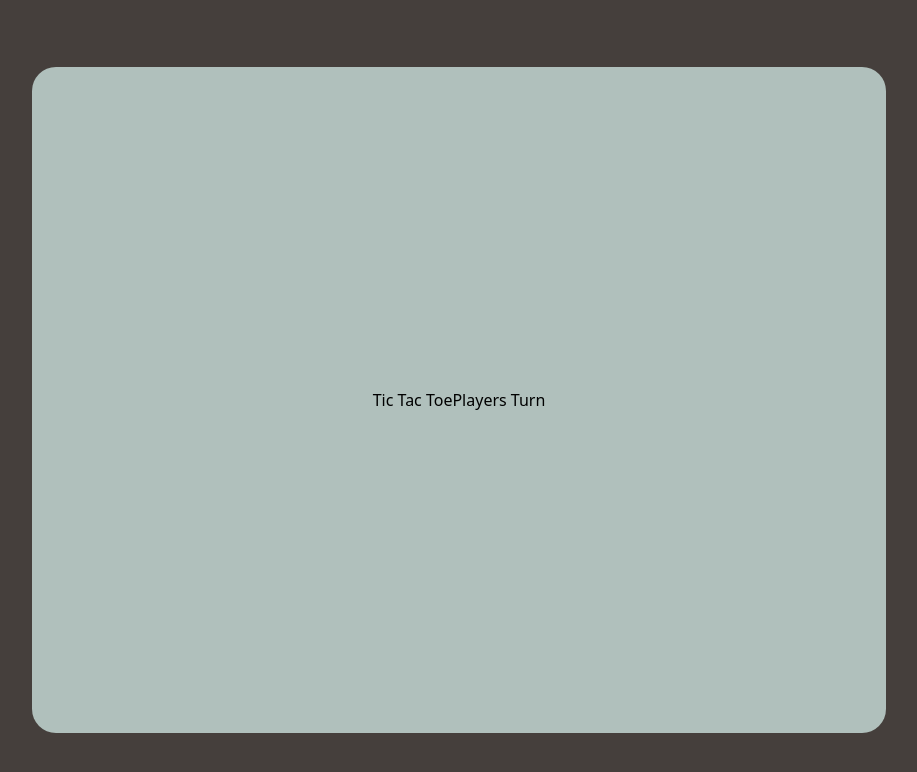
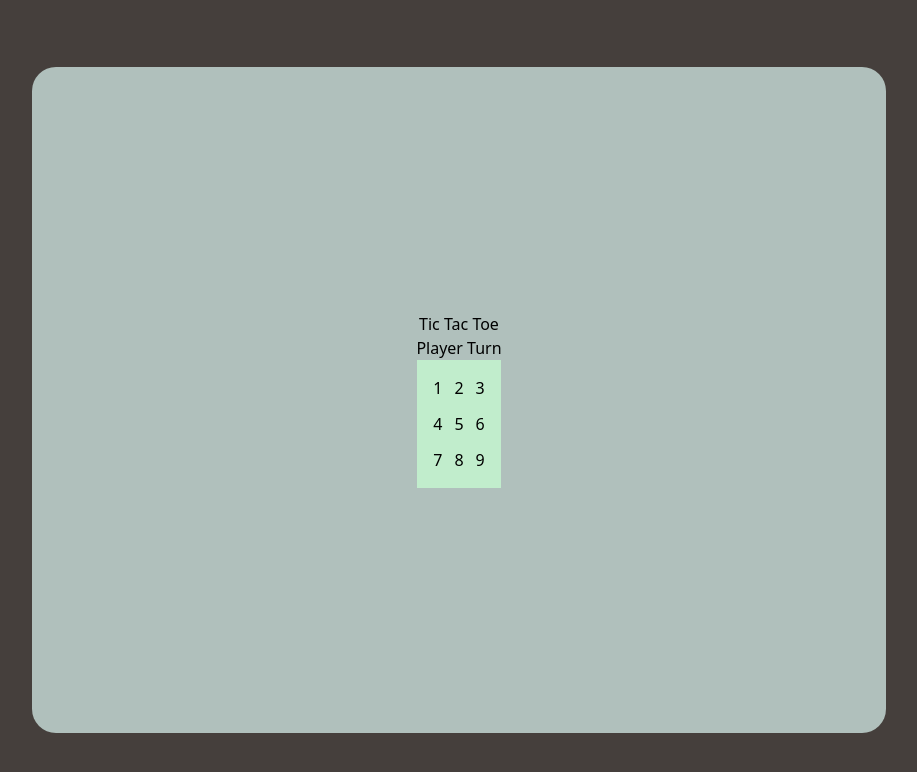
Before and after one commit to trevornei/Week-11-Assignment, a website: page index.html in a window 1280 px wide. Shown: the whole page, without its empty margins (181-1098 px from the left). Drawn offline with Linux system fonts and the light colour scheme.

Commit message:
Added: flex column to the div main, added 9 divs for x and o slots.

```diff
--- a/index.html
+++ b/index.html
@@ -7,17 +7,30 @@
 </head>
 <body class="w-screen h-screen bg-taupe flex items-center justify-center">
     <!--The main container that houses the game.-->
-    <main class="flex items-center justify-center w-2/3 h-5/6 bg-ashgray rounded-3xl">
+    <main class="flex flex-col items-center justify-center w-2/3 h-5/6 bg-ashgray rounded-3xl">
     <!--Game Title-->
         <div class="">
             <h1 class="">Tic Tac Toe</h1>
         </div>
     <!--Who's Turn?-->
         <div class="">
-            <h4 class="">Players Turn</h4>
+            <h4 class="">Player Turn</h4>
         </div>
     <!--Tailwind Grid: Game Tiles-->
-
+        <div id="board" class="grid grid-cols-3 grid-rows-3 gap-3 mx-auto p-4 bg-teagreen shadow-emerald-900">
+            <!--First Row-->
+            <div class="cell">1</div>
+            <div class="cell">2</div>
+            <div class="cell">3</div>
+            <!--Second Row-->
+            <div class="cell">4</div>
+            <div class="cell">5</div>
+            <div class="cell">6</div>
+            <!--Third Row-->
+            <div class="cell">7</div>
+            <div class="cell">8</div>
+            <div class="cell">9</div>
+        </div>
     <!--Restart Game Button-->
     <!--Win or Loss Component-->
     </main>
```
Also changed, not shown: dist/output.css.
